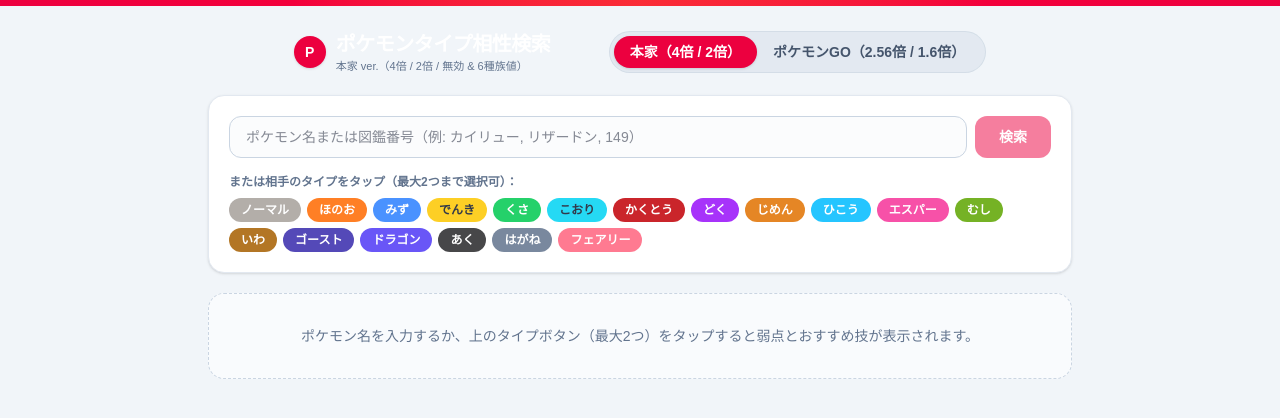
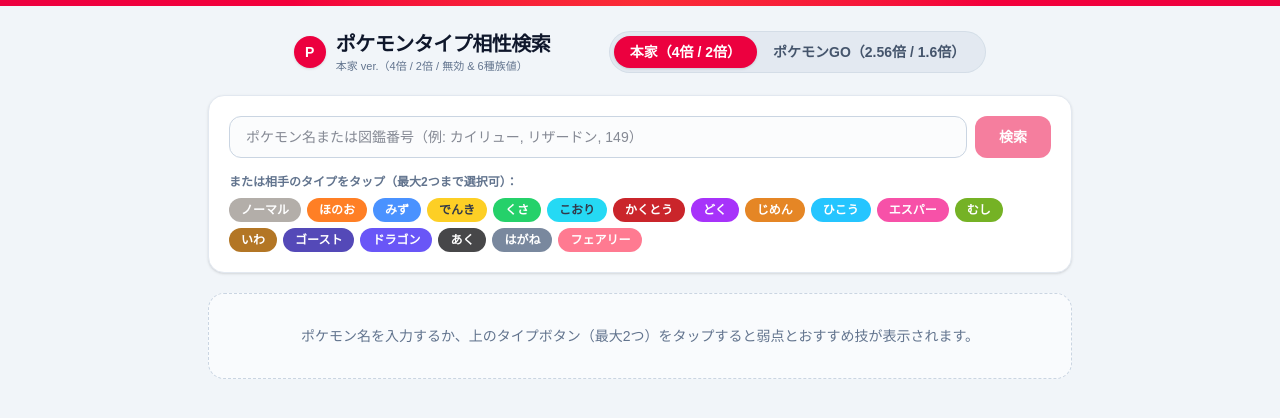
Before and after one commit to rkWebCreater/poketype-checker, a Next.js app: page / in a window 1280 px wide. Shown: the top 418 px of the page. Built offline with nearby package versions, Linux system fonts and the light colour scheme.

Commit message:
Add files via upload

```diff
--- a/app/page.tsx
+++ b/app/page.tsx
@@ -180,10 +180,18 @@ function HomeContent() {
               P
             </span>
             <div>
-              <h1 className="text-lg sm:text-xl font-extrabold tracking-tight text-white">
+              <h1
+                className={`text-lg sm:text-xl font-extrabold tracking-tight transition-colors duration-300 ${
+                  isGo ? 'text-white' : 'text-slate-900'
+                }`}
+              >
                 ポケモンタイプ相性検索
               </h1>
-              <p className="grid text-[11px] font-medium text-slate-500">
+              <p
+                className={`grid text-[11px] font-medium transition-colors duration-300 ${
+                  isGo ? 'text-slate-200' : 'text-slate-500'
+                }`}
+              >
                 <span
                   aria-hidden={!isGo}
                   className={`col-start-1 row-start-1 ${isGo ? 'visible' : 'invisible'}`}
```
